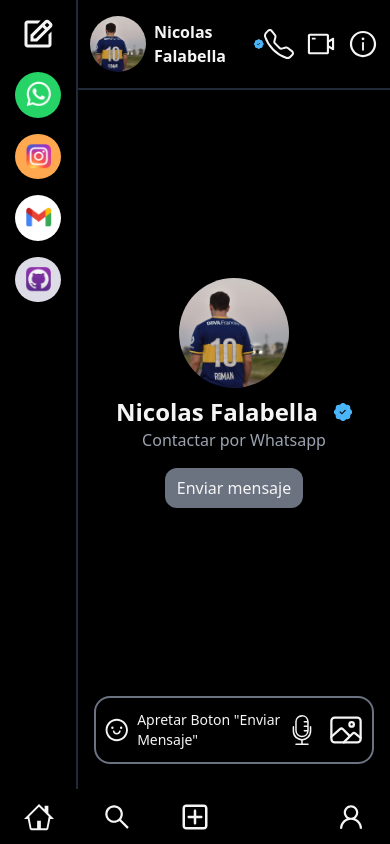
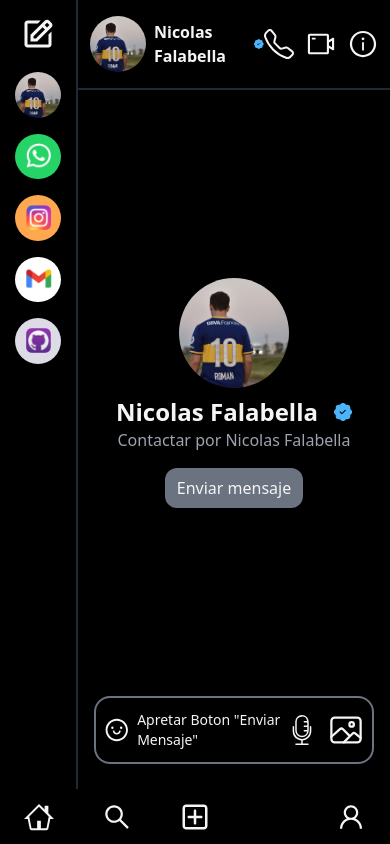
Before and after one commit to Nicoogf/portfolioInstaMood, a React (Create React App) app: page /md in a window 390 px wide. Built offline with nearby package versions, Linux system fonts and the light colour scheme; some icons are missing.

Commit message:
Fix de renders de chats

```diff
--- a/src/App.js
+++ b/src/App.js
@@ -1,4 +1,5 @@
 import { BrowserRouter, Route, Routes } from 'react-router-dom' ;
+
 
 // Componentes
 import NavMobile from "./Components/NavMobile" ;
@@ -16,8 +17,11 @@ import LateralDerecho from './Components/LateralDerecho';
 
 
 
+
 function App() {
+
   return (
+
     <BrowserRouter>
 
       <div className='max-h-screen flex flex-row justify-center max-w-full mx-auto bg-black'>
@@ -31,10 +35,10 @@ function App() {
         <Route path="/notification" element={<Notificaciones />} />
         <Route path="/add" element={<Crear />} />
         <Route path="/profile" element={<Profile />} />
-        <Route path="/md" element={<Message />} />
         <Route path="/more" element={<Mas />} />
 
-        {/* Puedes agregar más rutas aquí */}
+        <Route path="/md/" element={<Message /> } />
+
       </Routes>
 
       <LateralDerecho />
--- a/src/Components/NavEscritorio.js
+++ b/src/Components/NavEscritorio.js
@@ -54,6 +54,15 @@ import{
         <img src={"/portfolio.png"} width={120} height={120} alt="" className="ml-4 lg:hidden xl:flex mt-6 mb-6"/>
         <img src={"/png.png"} width={40} height={40} alt="" className="hidden lg:flex xl:hidden ml-3 mt-6 mb-6"/>
         {navDataPC.map(( link , index )=>{
+
+          if (link.name === 'Mensajes'){
+            return (
+              <a key={ index } href={link.path} className=" w-[85%] lg:w-[70%] xl:w-[85%] flex flex-row items-center gap-x-2 py-4 pr-2 rounded-md hover:bg-gris ">
+                <span className='text-3xl pl-4 relative' > {link.icon} <span className="bg-red-500 text-white px-2 rounded-full text-sm font-normal absolute -top-2 -right-2"> 1 </span> </span>
+                <span className='text-white lg:hidden xl:flex text-lg font-sm'> {link.name}</span>
+              </a>
+            )
+          }
             return(
 
               <a key={ index } href={link.path} className=" w-[85%] lg:w-[70%] xl:w-[85%] flex flex-row items-center gap-x-2 py-4 pr-2 rounded-md hover:bg-gris">
--- a/src/Pages/Message/Message.js
+++ b/src/Pages/Message/Message.js
@@ -1,4 +1,7 @@
-import React from 'react' ;
+import React , { useState } from 'react' ;
+
+
+
 import { BiEdit } from "react-icons/bi" ;
 import { BsFillPatchCheckFill } from 'react-icons/bs';
 import { BsTelephone } from "react-icons/bs" ;
@@ -8,11 +11,83 @@ import { AiOutlineSmile } from "react-icons/ai" ;
 import { CiMicrophoneOn } from "react-icons/ci"
 import { IoImageOutline } from "react-icons/io5" ;
 
+
+
+export const redesPrivadas = [
+
+  {
+    red: 'Nicolas Falabella',
+    comentario: 'Elije una red para contactarme',
+    subtitulo : "Contactame por cualquier red social" ,
+    boton:   <a className='font-semibol bg-gray-500 px-3 py-2 rounded-xl cursor-pointer hover:bg-verificado transition-all duration-200' href='/md'> Enviar mensaje </a> ,
+    img:"./perfil.jpg"
+
+  },
+
+  {
+    red: 'Whatsapp',
+    comentario: 'Contactar por Whatsapp',
+    subtitulo : "Contactame por Whatsapp" ,
+    boton:   <a className='font-semibol bg-gray-500 px-3 py-2 rounded-xl cursor-pointer hover:bg-green-500 transition-all duration-200' href='https://api.whatsapp.com/send/?phone=5492324584106'
+    target="_blank" rel="noopener noreferrer"
+    > Enviar mensaje </a> ,
+    img:"./wp.jpg"
+
+  },
+
+  {
+    red: 'Instagram',
+    comentario: 'Contactar por Instagram',
+    subtitulo: 'Contactar por Instagram',
+    boton:   <a className='font-semibol bg-gray-500 px-3 py-2 rounded-xl cursor-pointer hover:bg-orange transition-all duration-200'  href='https://www.instagram.com/nfalabella_/' target="_blank" rel="noopener noreferrer"> Enviar mensaje </a> ,
+    img:"./ins.jpg"
+  },
+
+  {
+    red: 'Mail',
+    comentario: 'Contactar por Email',
+    subtitulo: 'Contactar por Email',
+    boton:   <a className='font-semibol bg-gray-500 px-3 py-2 rounded-xl cursor-pointer hover:bg-red-400 transition-all duration-200' href='mailto:nicolasgfalabella@gmail.com' target="_blank" rel="noopener noreferrer"> Enviar Email </a> ,
+    img:"./mail.jpg"
+  },
+
+   {
+    red: 'GitHub',
+    comentario: 'Ver Perfil de GitHub',
+    subtitulo: 'Ver Perfil de GitHub',
+    boton:   <a className='font-semibol bg-gray-500 px-3 py-2 rounded-xl cursor-pointer hover:bg-violet transition-all duration-200' href='https://github.com/Nicoogf' target="_blank" rel="noopener noreferrer"> Visitar Perfil </a> ,
+    img:"./github.jpg"
+  }
+]
+
+
+
+
+
+
+
+
+
+
+
 export default function Message() {
+
+  const [opcionSeleccionada, setOpcionSeleccionada] = useState(0);
+
+  const handleOpcionClick = (index) => {
+    setOpcionSeleccionada(index);
+  };
+
+  const dataActual = redesPrivadas[opcionSeleccionada];
+
   return (
+
+
     <div className='max-h-screen w-full md:7/12 lg:w-7/12 xl:6/12 text-white overflow-hidden flex flex-row'>
 
     <div className='w-[20%] border-r-2 border-gray-800 bg-black h-screen xxl:w-[30%]'>
+
+
 
           {/* Plataforma */}
           <div className='mb-5'>
@@ -34,49 +109,26 @@ export default function Message() {
           { /*Chat */}
           <div className='flex flex-col gap-y-4 w-[100%] xxl:ml-2'>
 
-          <a href="/"className='flex flex-row gap-x-1 justify-center xxl:justify-start items-center xxl:ml-2'>
-            <img src='/wp.jpg' className='rounded-full w-[60%] xl:w-[50%] xxl:w-[18%]'/>
-            <div className='hidden xxl:flex flex-col justify-start'>
-              <h5 className='font-bold'>Whatsapp</h5>
+          {redesPrivadas.map((item, index) => (
+            <button key= {index}
+                    onClick={() => handleOpcionClick(index)}
+                    className='flex flex-row gap-x-1 justify-center xxl:justify-start items-center xxl:ml-2'>
+            <img src= {item.img} className='rounded-full w-[60%] xl:w-[50%] xxl:w-[18%]'/>
+            <div className='hidden xxl:flex flex-col justify-start items-start'>
+              <h5 className='font-bold'> {item.red} </h5>
               <div className='flex flex-row text-sm gap-x-1 items-center'>
-                <h6 className='text-[11px]'>Contactame por Whatsapp!</h6>
+                <h6 className='text-[11px]'> {item.subtitulo} </h6>
                 <h6 className='text-gray-400 text-[10px]'>  8 min </h6>
               </div>
             </div>
-          </a>
+          </button>
+          )
+            )
+          }
 
-          <a href="/"className='flex flex-row gap-x-1 justify-center xxl:justify-start items-center xxl:ml-2'>
-            <img src='/ins.jpg' className='rounded-full w-[60%] xl:w-[50%] xxl:w-[18%]'/>
-            <div className='hidden xxl:flex flex-col justify-start'>
-              <h5 className='font-bold'>Instagram</h5>
-              <div className='flex flex-row text-sm gap-x-1 items-center'>
-                <h6 className='text-[11px]'>Contactame por Whatsapp!</h6>
-                <h6 className='text-gray-400 text-[10px]'>  8 min </h6>
-              </div>
-            </div>
-          </a>
 
-          <a href="/"className='flex flex-row gap-x-1 justify-center xxl:justify-start items-center xxl:ml-2'>
-            <img src='/mail.jpg' className='rounded-full w-[60%] xl:w-[50%] xxl:w-[18%]'/>
-            <div className='hidden xxl:flex flex-col justify-start'>
-              <h5 className='font-bold'>Mail</h5>
-              <div className='flex flex-row text-sm gap-x-1 items-center'>
-                <h6 className='text-[11px]'>Contactame por Whatsapp!</h6>
-                <h6 className='text-gray-400 text-[10px]'>  8 min </h6>
-              </div>
-            </div>
-          </a>
 
-          <a href="/"className='flex flex-row gap-x-1 justify-center xxl:justify-start items-center xxl:ml-2'>
-            <img src='/github.jpg' className='rounded-full w-[60%] xl:w-[50%] xxl:w-[18%]'/>
-            <div className='hidden xxl:flex flex-col justify-start'>
-              <h5 className='font-bold'>Github</h5>
-              <div className='flex flex-row text-sm gap-x-1 items-center'>
-                <h6 className='text-[11px]'>Contactame por Whatsapp!</h6>
-                <h6 className='text-gray-400 text-[10px]'>  8 min </h6>
-              </div>
-            </div>
-          </a>
+
 
 
 
@@ -111,13 +163,16 @@ export default function Message() {
       </div>
 
       <div className='flex flex-col w-[100%] justify-center items-center '>
-        <img src='/perfil.jpg' className='w-[35%] rounded-full mb-2'/>
+        <img src={dataActual.img} className='w-[35%] rounded-full mb-2'/>
         <div className='flex flex-row gap-x-4 items-center'>
-          <h6 className='text-2xl font-bold'>Nicolas Falabella</h6>
+          <h6 className='text-2xl font-bold'> { dataActual.red } </h6>
           <BsFillPatchCheckFill className="text-verificado bg-black text-lg"/>
         </div>
-        <h6 className='text-md text-gray-400 mb-4'>Contactar por Whatsapp</h6>
-        <a className='font-semibol bg-gray-500 px-3 py-2 rounded-xl cursor-pointer hover:bg-green-500 transition-all duration-200'> Enviar mensaje </a>
+
+        <h6 className='text-md text-gray-400 mb-4'>Contactar por {dataActual.red} </h6>
+
+
+        { dataActual.boton}
       </div>
 
       <div className='w-[90%] border-2 border-gray-500 mx-auto rounded-2xl flex flex-row justify-between py-3 mb-20 md:mb-8'>
@@ -136,6 +191,12 @@ export default function Message() {
 
     </div>
 
+
+
+
+
+
      </div>
+
   )
 }
--- a/src/Pages/Profile/Profile.js
+++ b/src/Pages/Profile/Profile.js
@@ -43,7 +43,8 @@ export default function Profile() {
             {/* Ultima */}
             <div className='w-[80%]'>
               <h6 className='mb-2'> Busco unirme a un equipo de desarrollo web como Fullstack, donde mis habilidades técnicas <span className='hidden xxl:flex'>  y mi pasión por la creación de experiencias digitales </span>  puedan contribuir al éxito del proyecto</h6>
-              <a className='font-medium text-gray-400 text-sm'> Ir a <span className='text-white cursor-pointer'> Linkeding </span>   </a>
+              <a className='font-medium text-gray-400 text-sm' href='https://www.linkedin.com/in/nicolas-falabella-02ab47251/' target="_blank" rel="noopener noreferrer">
+              Ir a <span className='text-white cursor-pointer'> Linkeding </span>   </a>
             </div>
 
         </div>
```
Also changed, not shown: src/Components/LateralDerecho.js (+41 -17 lines).
